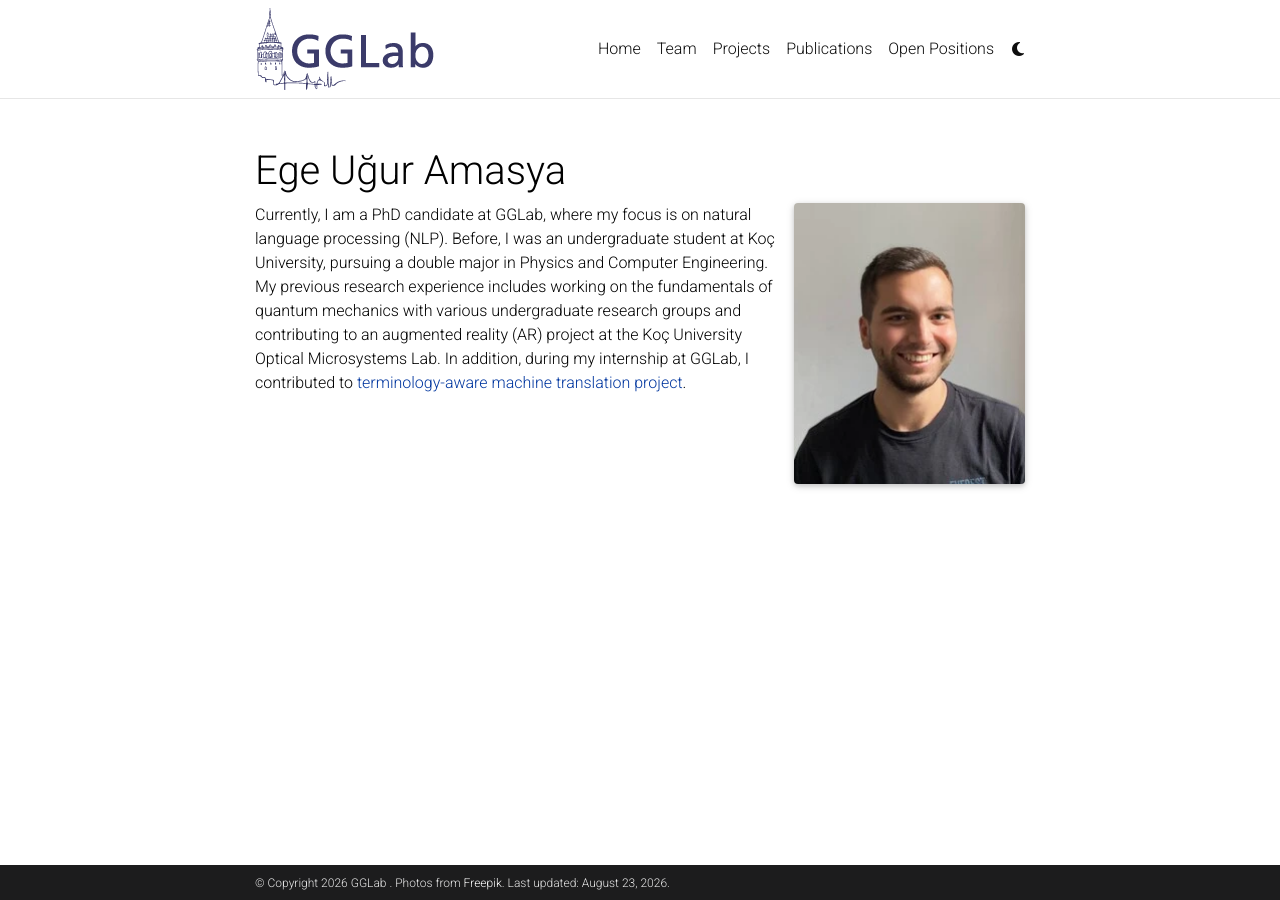
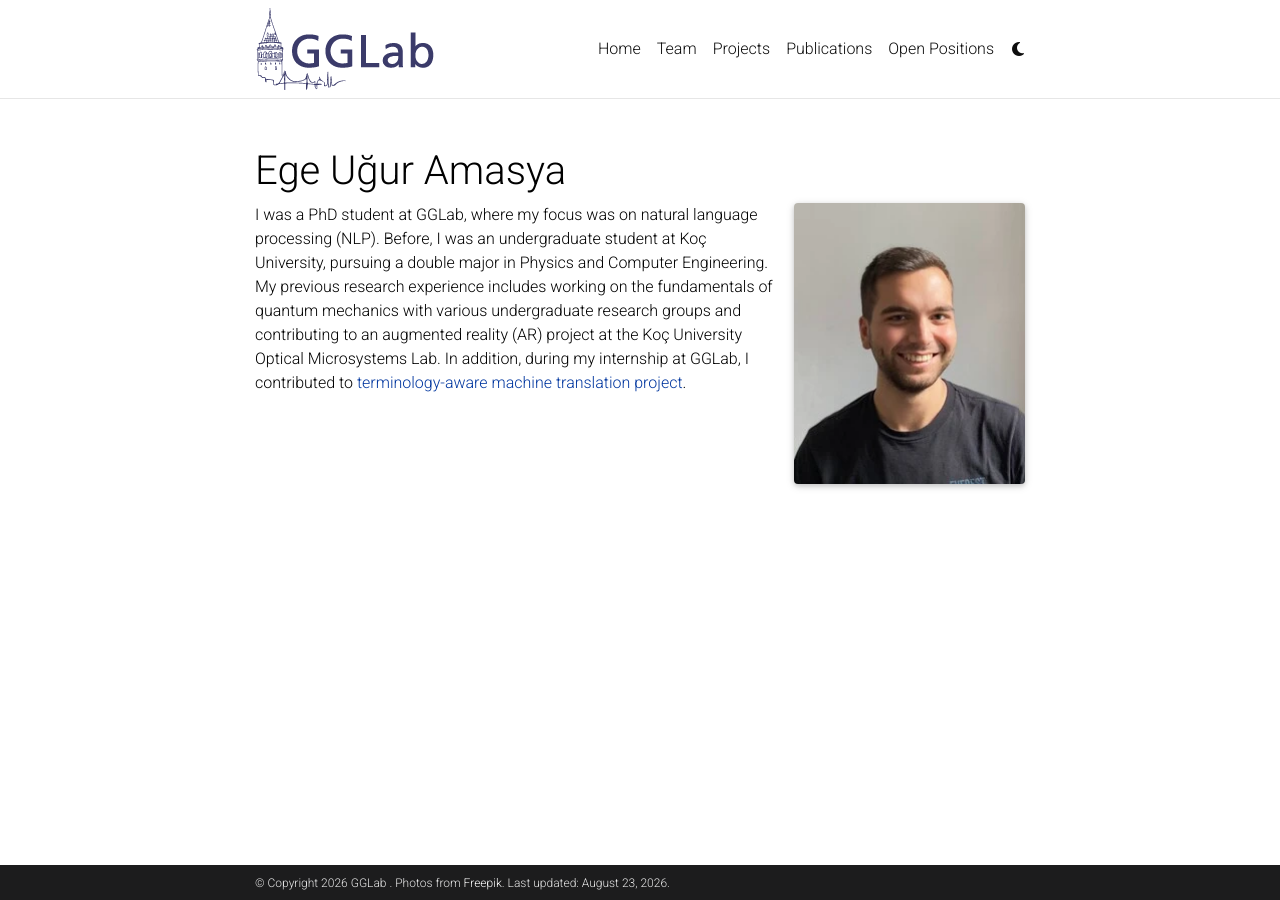
Before and after one commit to GGLAB-KU/gglab-ku.github.io, a Jekyll site: the page built from _members/phd_amasya.md, in a window 1280 px wide. Built offline with Jekyll 4.4.1, drawn with Linux system fonts in a browser that asks for light colours; comment, search, counter and statistics services are not loaded; a style sheet for code colours, icons or effects is not loaded.

Commit message:
Update member profiles: correct descriptions and roles for Hulki Çıray, Ege Uğur Amasya, and Tamta Kapanadze

```diff
--- a/_members/phd_amasya.md
+++ b/_members/phd_amasya.md
@@ -1,24 +1,24 @@
 ---
 layout: about
 inline: false
-group: Graduate Students
-group_rank: 2
+group: Lab Alumni
+group_rank: 3
 team_frontpage: true
 
 title: Ege Uğur Amasya
-description: PhD Candidate at GGLab
+description: Former PhD Student at GGLab
 lastname: Amasya
 publications: 'author^=*Amasya'
 
 teaser: >
-    PhD Candidate at GGLab
+    **Previously**: PhD Student at GGLab.
 
 profile:
     name: Ege Uğur Amasya
     align: right
     image: mems/amasya-profile.webp
-    role: Graduate Student
+    role: Lab Alumni
 
 ---
 
-Currently, I am a PhD candidate at GGLab, where my focus is on natural language processing (NLP). Before, I was an undergraduate student at Koç University, pursuing a double major in Physics and Computer Engineering. My previous research experience includes working on the fundamentals of quantum mechanics with various undergraduate research groups and contributing to an augmented reality (AR) project at the Koç University Optical Microsystems Lab. In addition, during my internship at GGLab, I contributed to [terminology-aware machine translation project](https://gglab-ku.github.io/projects/project_wikimedia/).
+I was a PhD student at GGLab, where my focus was on natural language processing (NLP). Before, I was an undergraduate student at Koç University, pursuing a double major in Physics and Computer Engineering. My previous research experience includes working on the fundamentals of quantum mechanics with various undergraduate research groups and contributing to an augmented reality (AR) project at the Koç University Optical Microsystems Lab. In addition, during my internship at GGLab, I contributed to [terminology-aware machine translation project](https://gglab-ku.github.io/projects/project_wikimedia/).
```
Also changed, not shown: _members/msc_hulki.md (+3 -3 lines), _members/phd_tamta.md (+3 -4 lines).
